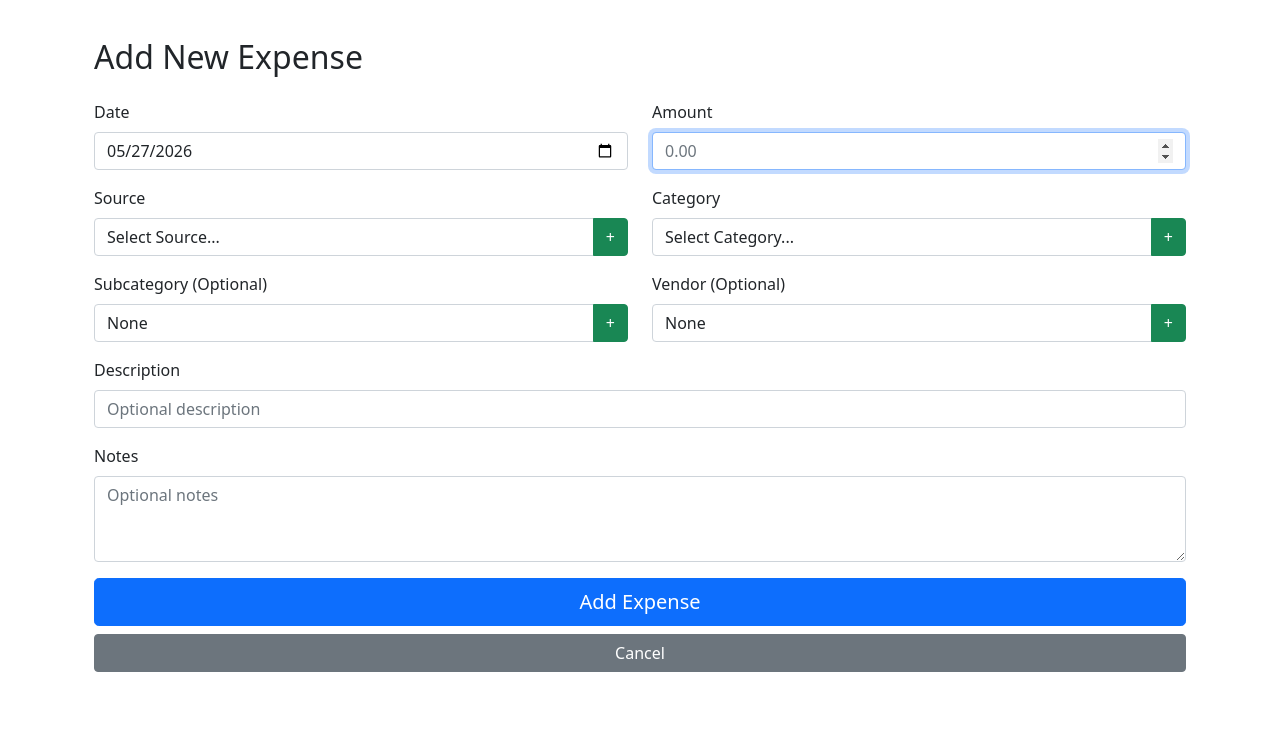
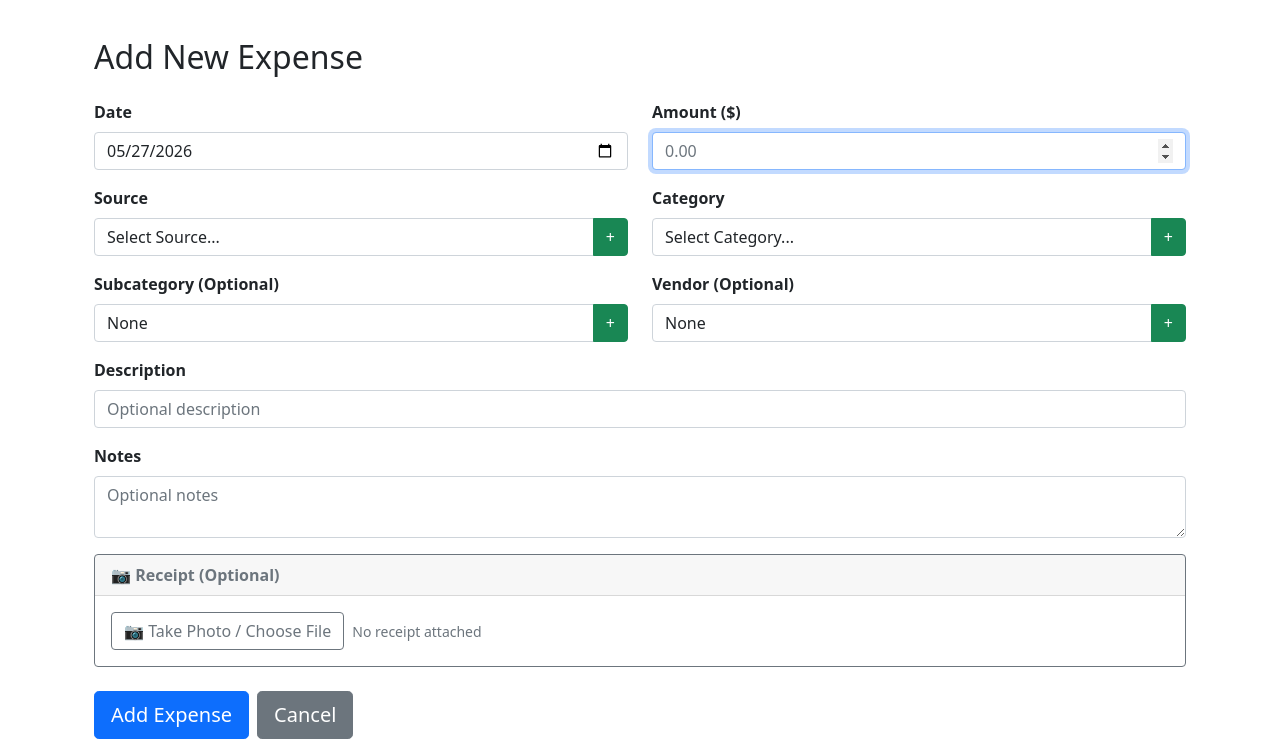
Before and after one commit to treborreimroc/holly-expense-tracker, a Flask app: page /add-expense in a window 1280 px wide. Shown: the part 56-800 px from the top of the page. Run offline with Flask 3, Linux system fonts and the light colour scheme; the visitor is signed in with stand-in values (Sample User, id 1); data that the repository does not hold is empty; some libraries are stand-ins or nearby versions.

Commit message:
Add files via upload

```diff
--- a/app.py
+++ b/app.py
@@ -74,13 +74,25 @@ def add_expense():
         subcategory_id = request.form.get('subcategory_id') or None
         vendor_id = request.form.get('vendor_id') or None
         notes = request.form.get('notes', '')
+
+        # Handle receipt upload
+        receipt_data = None
+        receipt_mime = None
+        if 'receipt' in request.files:
+            file = request.files['receipt']
+            if file and file.filename:
+                receipt_data = psycopg2.Binary(file.read())
+                receipt_mime = file.content_type or 'image/jpeg'
+
         conn = get_db_connection()
         cursor = conn.cursor()
         cursor.execute("""
             INSERT INTO expenses (date, source_id, description, category_id,
-                                subcategory_id, vendor_id, amount, notes, created_at)
-            VALUES (%s, %s, %s, %s, %s, %s, %s, %s, CURRENT_TIMESTAMP)
-        """, (date_val, source_id, description, category_id, subcategory_id, vendor_id, amount, notes))
+                                subcategory_id, vendor_id, amount, notes,
+                                receipt_data, receipt_mime_type, created_at)
+            VALUES (%s, %s, %s, %s, %s, %s, %s, %s, %s, %s, CURRENT_TIMESTAMP)
+        """, (date_val, source_id, description, category_id, subcategory_id,
+                vendor_id, amount, notes, receipt_data, receipt_mime))
         conn.commit(); cursor.close(); conn.close()
         return redirect(url_for('view_expenses'))
 
--- a/templates/add_expense.html
+++ b/templates/add_expense.html
@@ -6,16 +6,15 @@
 <div class="container mt-4">
     <h2>Add New Expense</h2>
 
-    <form method="POST" class="mt-4">
+    <form method="POST" class="mt-4" enctype="multipart/form-data">
         <div class="row">
             <div class="col-md-6 mb-3">
-                <label for="date" class="form-label">Date</label>
+                <label for="date" class="form-label fw-bold">Date</label>
                 <input type="date" class="form-control" id="date" name="date"
                        value="{{ today }}" required>
             </div>
-
             <div class="col-md-6 mb-3">
-                <label for="amount" class="form-label">Amount</label>
+                <label for="amount" class="form-label fw-bold">Amount ($)</label>
                 <input type="number" step="0.01" class="form-control" id="amount" name="amount"
                        placeholder="0.00" required autofocus>
             </div>
@@ -23,7 +22,7 @@
 
         <div class="row">
             <div class="col-md-6 mb-3">
-                <label for="source_id" class="form-label">Source</label>
+                <label for="source_id" class="form-label fw-bold">Source</label>
                 <div class="input-group">
                     <select class="form-control" id="source_id" name="source_id" required>
                         <option value="">Select Source...</option>
@@ -34,9 +33,8 @@
                     <button type="button" class="btn btn-success" onclick="quickAddSource()">+</button>
                 </div>
             </div>
-
             <div class="col-md-6 mb-3">
-                <label for="category_id" class="form-label">Category</label>
+                <label for="category_id" class="form-label fw-bold">Category</label>
                 <div class="input-group">
                     <select class="form-control" id="category_id" name="category_id" required>
                         <option value="">Select Category...</option>
@@ -53,7 +51,7 @@
 
         <div class="row">
             <div class="col-md-6 mb-3">
-                <label for="subcategory_id" class="form-label">Subcategory (Optional)</label>
+                <label for="subcategory_id" class="form-label fw-bold">Subcategory (Optional)</label>
                 <div class="input-group">
                     <select class="form-control" id="subcategory_id" name="subcategory_id">
                         <option value="">None</option>
@@ -66,9 +64,8 @@
                     <button type="button" class="btn btn-success" onclick="quickAddSubcategory()">+</button>
                 </div>
             </div>
-
             <div class="col-md-6 mb-3">
-                <label for="vendor_id" class="form-label">Vendor (Optional)</label>
+                <label for="vendor_id" class="form-label fw-bold">Vendor (Optional)</label>
                 <div class="input-group">
                     <select class="form-control" id="vendor_id" name="vendor_id">
                         <option value="">None</option>
@@ -82,20 +79,45 @@
         </div>
 
         <div class="mb-3">
-            <label for="description" class="form-label">Description</label>
+            <label for="description" class="form-label fw-bold">Description</label>
             <input type="text" class="form-control" id="description" name="description"
                    placeholder="Optional description">
         </div>
 
         <div class="mb-3">
-            <label for="notes" class="form-label">Notes</label>
-            <textarea class="form-control" id="notes" name="notes" rows="3"
+            <label for="notes" class="form-label fw-bold">Notes</label>
+            <textarea class="form-control" id="notes" name="notes" rows="2"
                       placeholder="Optional notes"></textarea>
         </div>
 
-        <div class="d-grid gap-2">
+        <!-- Receipt Section -->
+        <div class="card mb-4 border-secondary">
+            <div class="card-header fw-bold text-muted">📷 Receipt (Optional)</div>
+            <div class="card-body">
+                <input type="file" id="receiptInput" name="receipt" accept="image/*" capture="environment"
+                       style="display:none;" onchange="previewReceipt(this)">
+
+                <div class="d-flex gap-2 align-items-center flex-wrap">
+                    <button type="button" class="btn btn-outline-secondary"
+                            onclick="document.getElementById('receiptInput').click()">
+                        📷 Take Photo / Choose File
+                    </button>
+                    <span id="receiptFileName" class="text-muted small">No receipt attached</span>
+                    <button type="button" class="btn btn-outline-danger btn-sm" id="clearReceiptBtn"
+                            style="display:none;" onclick="clearReceipt()">✕ Remove</button>
+                </div>
+
+                <!-- Preview -->
+                <div id="receiptPreview" class="mt-3" style="display:none;">
+                    <img id="previewImg" src="" class="img-fluid rounded"
+                         style="max-height:200px; border:1px solid #dee2e6;">
+                </div>
+            </div>
+        </div>
+
+        <div class="d-grid gap-2 d-md-flex">
             <button type="submit" class="btn btn-primary btn-lg">Add Expense</button>
-            <a href="{{ url_for('view_expenses') }}" class="btn btn-secondary">Cancel</a>
+            <a href="{{ url_for('view_expenses') }}" class="btn btn-secondary btn-lg">Cancel</a>
         </div>
     </form>
 </div>
@@ -106,18 +128,37 @@ document.getElementById('category_id').addEventListener('change', function() {
     const categoryId = this.value;
     const subcategorySelect = document.getElementById('subcategory_id');
     const options = subcategorySelect.querySelectorAll('option[data-category]');
-
     subcategorySelect.value = '';
     options.forEach(opt => opt.style.display = 'none');
-
     if (categoryId) {
         options.forEach(opt => {
-            if (opt.getAttribute('data-category') === categoryId) {
-                opt.style.display = 'block';
-            }
+            if (opt.getAttribute('data-category') === categoryId) opt.style.display = 'block';
         });
     }
 });
+
+// Receipt preview
+function previewReceipt(input) {
+    if (input.files && input.files[0]) {
+        const file = input.files[0];
+        document.getElementById('receiptFileName').textContent = file.name;
+        document.getElementById('clearReceiptBtn').style.display = 'inline-block';
+        const reader = new FileReader();
+        reader.onload = e => {
+            document.getElementById('previewImg').src = e.target.result;
+            document.getElementById('receiptPreview').style.display = 'block';
+        };
+        reader.readAsDataURL(file);
+    }
+}
+
+function clearReceipt() {
+    document.getElementById('receiptInput').value = '';
+    document.getElementById('receiptFileName').textContent = 'No receipt attached';
+    document.getElementById('clearReceiptBtn').style.display = 'none';
+    document.getElementById('receiptPreview').style.display = 'none';
+    document.getElementById('previewImg').src = '';
+}
 
 // Quick Add functions
 function quickAddSource() {
@@ -133,9 +174,7 @@ function quickAddSource() {
             if (data.success) {
                 const select = document.getElementById('source_id');
                 const option = document.createElement('option');
-                option.value = data.id;
-                option.textContent = data.name;
-                option.selected = true;
+                option.value = data.id; option.textContent = data.name; option.selected = true;
                 select.appendChild(option);
             }
         });
@@ -155,9 +194,7 @@ function quickAddCategory() {
             if (data.success) {
                 const select = document.getElementById('category_id');
                 const option = document.createElement('option');
-                option.value = data.id;
-                option.textContent = data.name;
-                option.selected = true;
+                option.value = data.id; option.textContent = data.name; option.selected = true;
                 select.appendChild(option);
             }
         });
@@ -177,9 +214,7 @@ function quickAddVendor() {
             if (data.success) {
                 const select = document.getElementById('vendor_id');
                 const option = document.createElement('option');
-                option.value = data.id;
-                option.textContent = data.name;
-                option.selected = true;
+                option.value = data.id; option.textContent = data.name; option.selected = true;
                 select.appendChild(option);
             }
         });
@@ -188,11 +223,7 @@ function quickAddVendor() {
 
 function quickAddSubcategory() {
     const categoryId = document.getElementById('category_id').value;
-    if (!categoryId) {
-        alert('Please select a category first');
-        return;
-    }
-
+    if (!categoryId) { alert('Please select a category first'); return; }
     const name = prompt('Enter new subcategory name:');
     if (name && name.trim()) {
         fetch('{{ url_for("quick_add_subcategory") }}', {
@@ -205,11 +236,9 @@ function quickAddSubcategory() {
             if (data.success) {
                 const select = document.getElementById('subcategory_id');
                 const option = document.createElement('option');
-                option.value = data.id;
-                option.textContent = data.name;
+                option.value = data.id; option.textContent = data.name;
                 option.setAttribute('data-category', categoryId);
-                option.style.display = 'block';
-                option.selected = true;
+                option.style.display = 'block'; option.selected = true;
                 select.appendChild(option);
             }
         });
```
Also changed, not shown: templates/split_transaction.html (+59 -2 lines).
